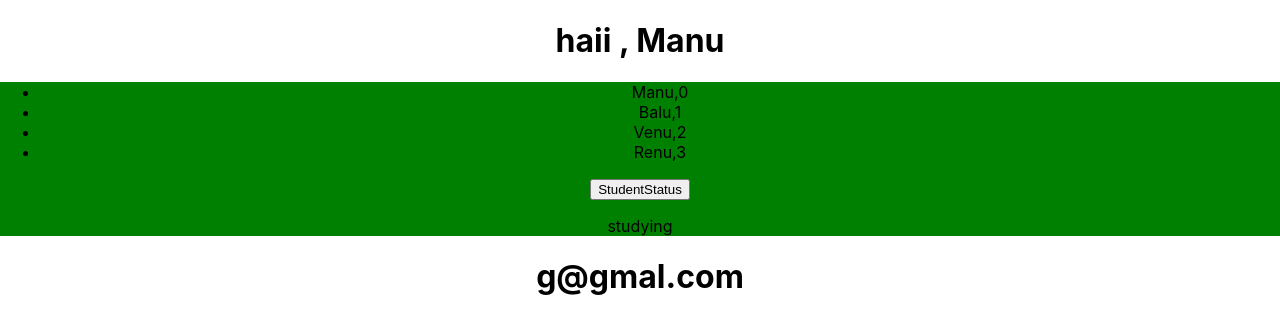
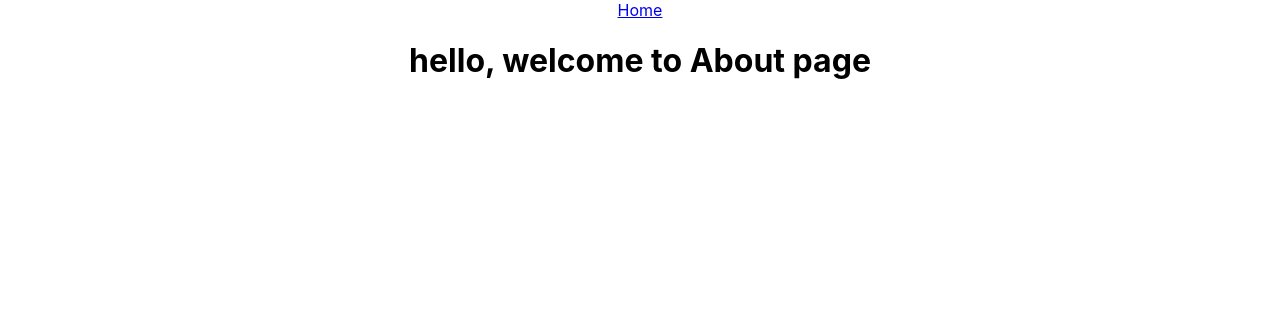
Before and after one commit to gayathrislatrainer23-bot/-MERN-BACKEND---9-TO-11-AM-, a React (Create React App) app: page /about in a window 1280 px wide. Shown: the top 334 px of the page. Built offline with nearby package versions, Linux system fonts and the light colour scheme.

Commit message:
Router dom

```diff
--- a/package.json
+++ b/package.json
@@ -9,6 +9,7 @@
     "@testing-library/user-event": "^13.5.0",
     "react": "^19.2.0",
     "react-dom": "^19.2.0",
+    "react-router-dom": "^7.9.4",
     "react-scripts": "5.0.1",
     "web-vitals": "^2.1.4"
   },
--- a/src/App.js
+++ b/src/App.js
@@ -2,12 +2,16 @@
 import './App.css';
 // import Login from './components/Login';
 // import SampleForm from './components/SampleForm';
-import StudentList from './components/StudentList';
-// import Count from './components/Count';
-import Greeting from './components/Greeting';
+// import StudentList from './components/StudentList';
+// // import Count from './components/Count';
+// import Greeting from './components/Greeting';
+import Home from './pages/Home';
+import Login from './components/Login';
+import {BrowserRouter, Link, Route, Routes}  from "react-router-dom"
+import About from './pages/About';
 
 function App() {
-   let name1 = "Manu"
+  //  let name1 = "Manu"
   const user = {
     // name: 'Gayathri',
     email : " g@gmal.com",
@@ -18,12 +22,23 @@
   }
   return (
     <div className="App">
-<Greeting  name1 ={name1} />
+{/* <Greeting  name1 ={name1} /> */}
 {/* <Count/> */}
 {/* <SampleForm/>
 <Login/> */}
-<StudentList/>
-<h1>{user.email}</h1>
+{/* <StudentList/> */}
+{/* <h1>{user.email}</h1> */}
+<BrowserRouter>
+<nav>
+  <Link  to="/home" >Home</Link>
+</nav>
+<Routes>
+  <Route path='/home'  element ={<Home/>}/>
+  <Route path='/'  element ={<Login/>}/>
+  <Route path='/about'  element ={<About/>}/>
+</Routes>
+</BrowserRouter>
+
     </div>
 
   );
--- /dev/null
+++ b/src/pages/About.jsx
@@ -0,0 +1,9 @@
+const About =()=>{
+
+    return(
+        <>
+        <h1>hello, welcome to About page</h1>
+        </>
+    )
+}
+export default About;
--- /dev/null
+++ b/src/pages/Home.jsx
@@ -0,0 +1,12 @@
+import StudentList from  "../components/StudentList"
+
+const Home =()=>{
+
+    return(
+        <>
+        <h1>hello, welcome to Home</h1>
+        {/* <StudentList/> */}
+        </>
+    )
+}
+export default Home;
```
Also changed, not shown: 2 other files (tests, documents, lock files or other folders).
